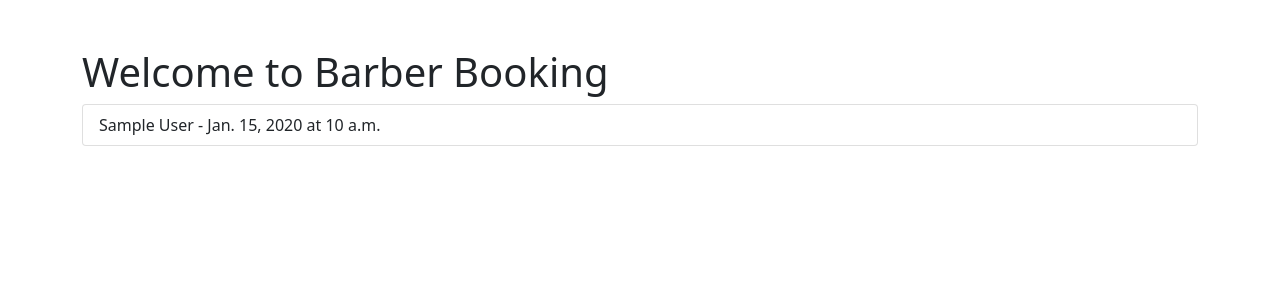
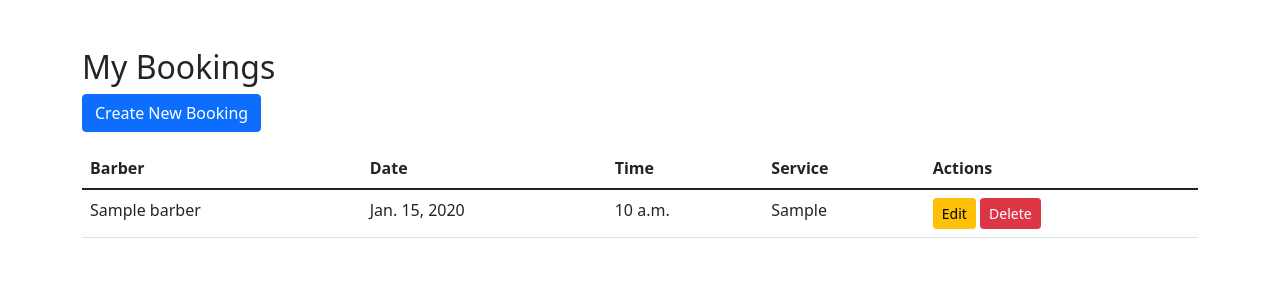
Before and after one commit to AVTpepper/barber-booking-system, a Django app: page /home/ in a window 1280 px wide. Shown: the part 56-356 px from the top of the page. Run offline with Django 5.2, Linux system fonts and the light colour scheme; a user stored in the database is signed in; tables that the repository leaves empty hold one stand-in row (values such as "Sample post").

Commit message:
Fix: Booking model to reference correct customer type

```diff
--- a/booking/models.py
+++ b/booking/models.py
@@ -1,3 +1,4 @@
+from django.contrib.auth.models import User
 from django.db import models
 
 class Barber(models.Model):
@@ -17,11 +18,11 @@ class Customer(models.Model):
 
 
 class Booking(models.Model):
-    barber = models.ForeignKey(Barber, on_delete=models.CASCADE)
-    customer = models.ForeignKey(Customer, on_delete=models.CASCADE)
+    customer = models.ForeignKey(User, on_delete=models.CASCADE)  # Link to Django's User model
+    barber = models.ForeignKey('Barber', on_delete=models.CASCADE)
     date = models.DateField()
     time = models.TimeField()
     service = models.CharField(max_length=100)
 
     def __str__(self):
-        return f'{self.customer.name} - {self.date} at {self.time}'
+        return f'{self.customer.username} - {self.date} at {self.time}'
--- a/booking/templates/booking/booking_form.html
+++ b/booking/templates/booking/booking_form.html
@@ -1,13 +1,13 @@
 {% extends 'base.html' %}
 
 {% block content %}
-<h2>Create / Update Booking</h2>
+<h2>{% if form.instance.pk %}Update Booking{% else %}Create Booking{% endif %}</h2>
 
 <form method="post">
     {% csrf_token %}
     {{ form.as_p }}
-    <button type="submit" class="btn btn-success">Save</button>
+    <button type="submit" class="btn btn-success">{% if form.instance.pk %}Update{% else %}Create{% endif %}</button>
 </form>
 
-<a href="{% url 'view_bookings' %}" class="btn btn-secondary mt-2">Cancel</a>
+<a href="{% url 'home' %}" class="btn btn-secondary mt-2">Cancel</a>
 {% endblock %}
--- a/booking/templates/booking/view_bookings.html
+++ b/booking/templates/booking/view_bookings.html
@@ -3,9 +3,10 @@
 {% block content %}
 <h2>My Bookings</h2>
 
-<a href="{% url 'create_booking' %}" class="btn btn-primary">Create New Booking</a>
+<a href="{% url 'book_appointment' %}" class="btn btn-primary mb-3">Create New Booking</a>
 
-<table class="table mt-4">
+{% if bookings %}
+<table class="table">
     <thead>
         <tr>
             <th>Barber</th>
@@ -30,4 +31,7 @@
         {% endfor %}
     </tbody>
 </table>
+{% else %}
+<p>No bookings found. <a href="{% url 'book_appointment' %}">Create one now!</a></p>
+{% endif %}
 {% endblock %}
--- a/booking/urls.py
+++ b/booking/urls.py
@@ -3,11 +3,10 @@ from . import views
 
 urlpatterns = [
     path('', views.landing_page, name='landing_page'),
-    path('home/', views.home, name='home'),
-    path('book/', views.book_appointment, name='book_appointment'),
+    path('home/', views.view_bookings, name='home'),
+    path('book/', views.create_booking, name='book_appointment'),
     path('register/', views.register, name='register'),
     path('accounts/logout/', views.CustomLogoutView.as_view(), name='logout'),
-    path('booking/create/', views.create_booking, name='create_booking'),
     path('booking/update/<int:pk>/', views.update_booking, name='update_booking'),
     path('booking/delete/<int:pk>/', views.delete_booking, name='delete_booking'),
 ]
--- a/booking/views.py
+++ b/booking/views.py
@@ -12,9 +12,10 @@ def landing_page(request):
 
 
 @login_required
-def home(request):
-    bookings = Booking.objects.all()
-    return render(request, 'booking/home.html', {'bookings': bookings})
+def view_bookings(request):
+    """View all bookings for the logged-in user"""
+    bookings = Booking.objects.filter(customer=request.user)  # Only logged-in user's bookings
+    return render(request, 'booking/view_bookings.html', {'bookings': bookings})
 
 
 def book_appointment(request):
@@ -57,7 +58,7 @@ def create_booking(request):
         form = BookingForm(request.POST)
         if form.is_valid():
             booking = form.save(commit=False)
-            booking.customer = request.user  # Associate booking with logged-in user
+            booking.customer = request.user
             booking.save()
             return redirect('view_bookings')
     else:
```
Also changed, not shown: booking/migrations/0002_alter_booking_customer.py (added), db.sqlite3.
